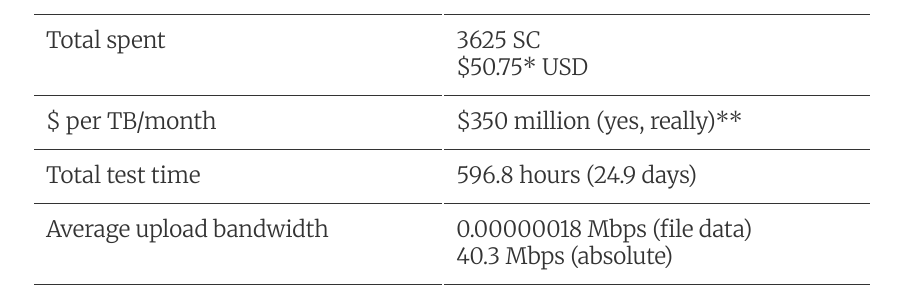
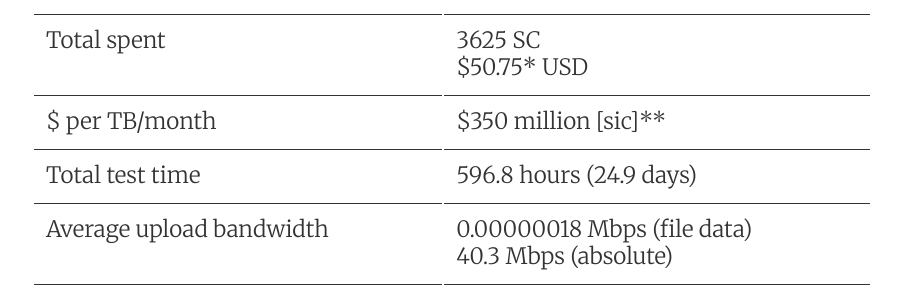
Before and after one commit to mtlynch/spaceduck, a Jekyll site: the page built from _posts/2018-03-15-load-test-1.md, in a window 1280 px wide and 900 px high, scrolled down 1175 px. Shown: the part 153-450 px from the top of the window, without its empty margins (188-1085 px from the left). Built offline with Jekyll 4.4.1, drawn with Linux system fonts in a browser that asks for light colours; comment, search, counter and statistics services are not loaded.

Commit message:
Removing yes really from load test 1

```diff
--- a/_posts/2018-03-15-load-test-1.md
+++ b/_posts/2018-03-15-load-test-1.md
@@ -7,7 +7,7 @@ tags:
 - sia
 - load test
 permalink: "/load-test-1/"
-og_image: /images/2018-03-15-load-test-1/renter-spending.png
+og_image: "/images/2018-03-15-load-test-1/renter-spending.png"
 comments: true
 ---
 
@@ -34,7 +34,7 @@ For the remaining two test cases, I'm adding an additional exit criteria to keep
 | Total files uploaded | 48,358 |
 | Total file contracts created | 60 |
 | Total spent | 3625 SC<br />$50.75\* USD |
-| $ per TB/month | $350 million (yes, really)\*\* |
+| $ per TB/month | $350 million [sic]\*\* |
 | Total test time | 596.8 hours (24.9 days) |
 | Average upload bandwidth | 0.00000018 Mbps (file data)<br />40.3 Mbps (absolute) |
 | Final contract count | 60 |
```
